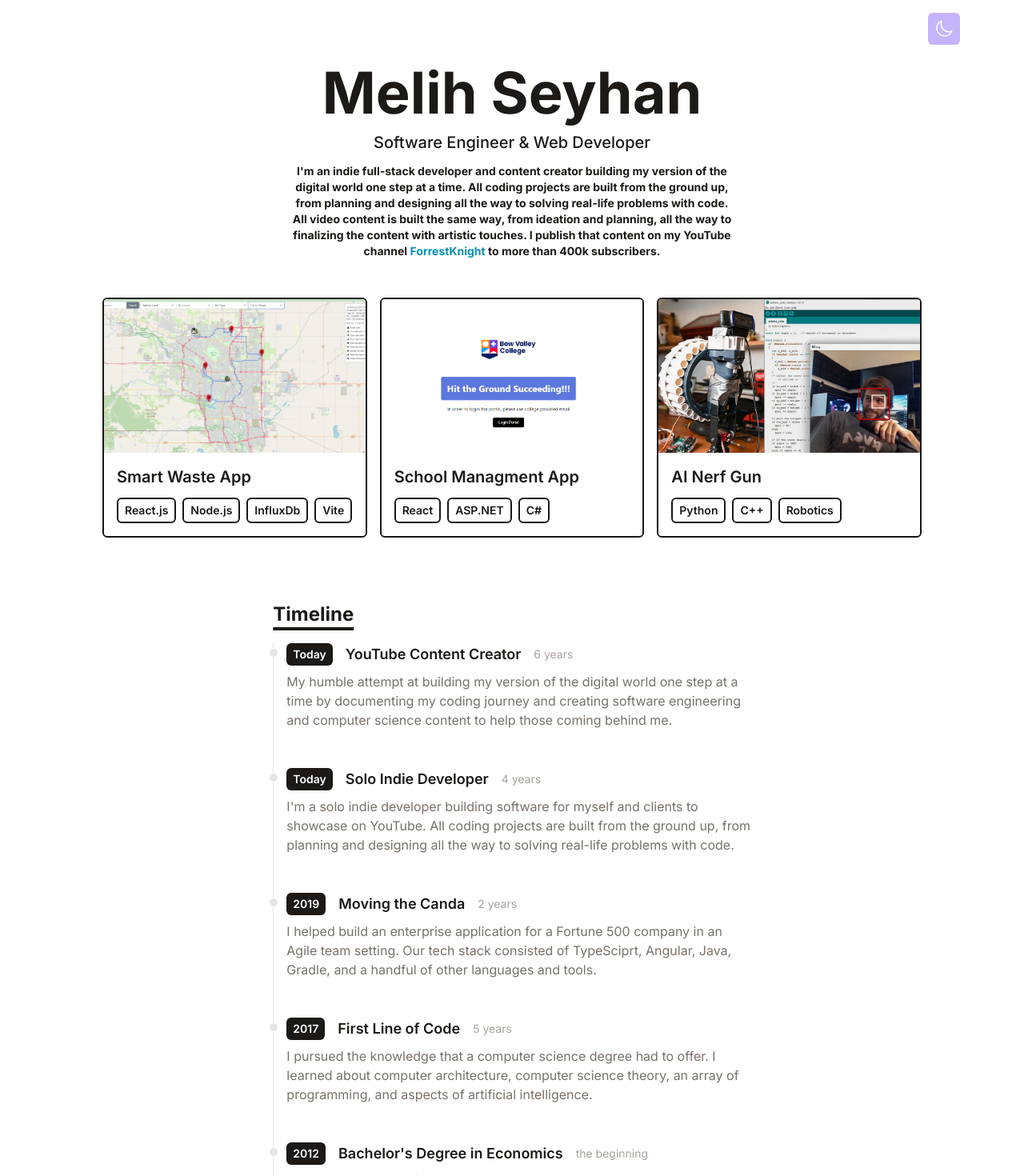
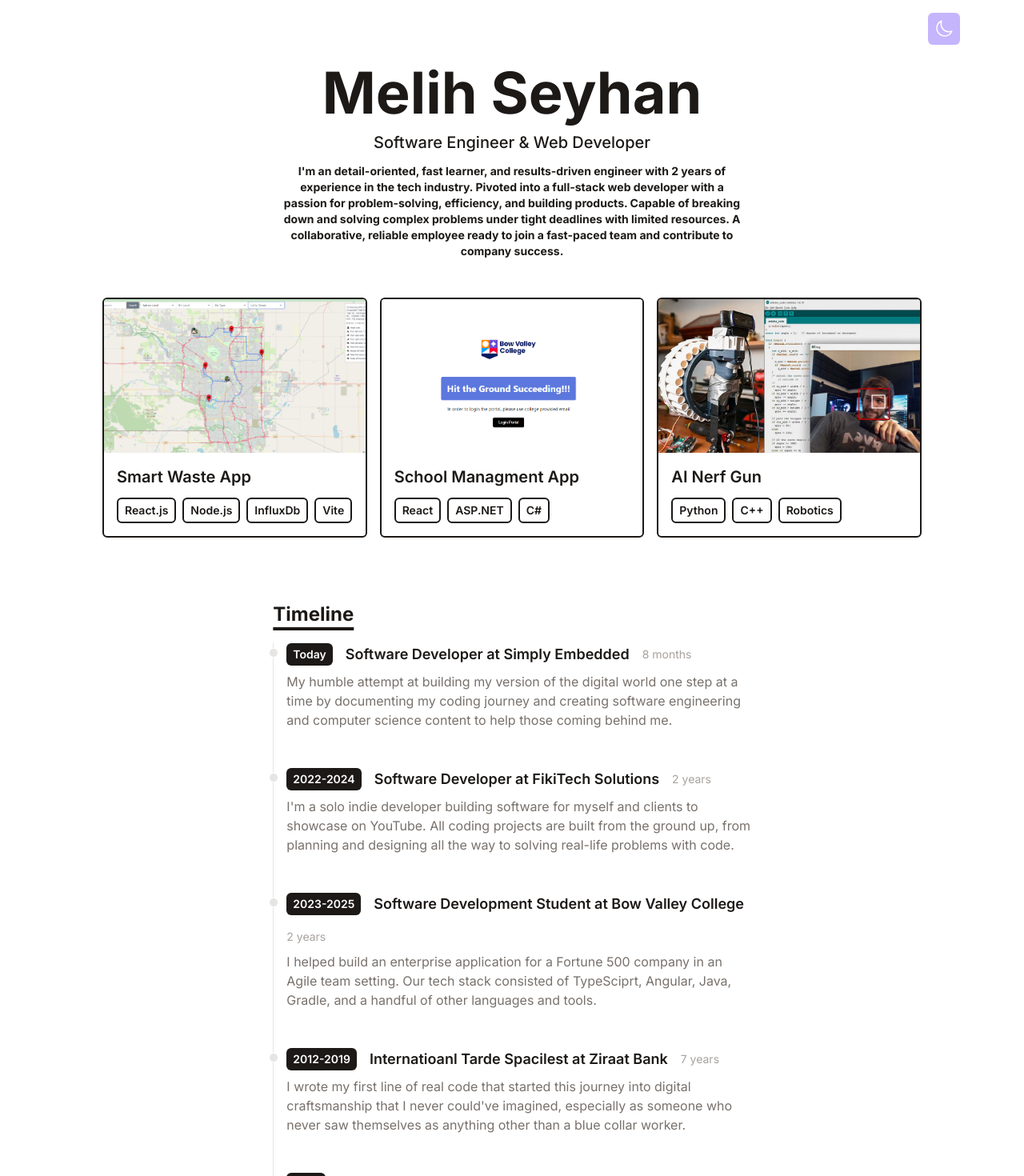
Before and after one commit to upmelih/melihseyhan, a React (Vite) app: page / in a window 1280 px wide. Shown: the top 1470 px of the page at 80% size. Built offline with nearby package versions, Linux system fonts and the light colour scheme.

Commit message:
edit intro components

```diff
--- a/src/components/Intro.jsx
+++ b/src/components/Intro.jsx
@@ -6,23 +6,11 @@ function Intro() {
          <h1 className="text-4xl md:text-7xl dark:text-white mb-1 md:mb-3 font-bold">Melih Seyhan</h1>
          <p className="text-base md:text-xl mb-3 font-medium">Software Engineer & Web Developer</p>
          <p className="text-sm max-w-xl mb-6 font-bold">
-            I'm an indie full-stack developer and content creator building my
-            version of the digital world one step at a time. All coding projects
-            are built from the ground up, from planning and designing all the way
-            to solving real-life problems with code.
-            <br />
-            All video content is built the same way, from ideation and planning,
-            all the way to finalizing the content with artistic touches. I publish
-            that content on my YouTube channel{' '}
-            <a
-               href="https://youtube.com/fknight"
-               target="_blank"
-               className="text-cyan-600 hover:underline underline-offset-2 decoration-2 decoration-red-600"
-               rel="noreferrer noopener"
-            >
-               ForrestKnight
-            </a>{' '}
-            to more than 400k subscribers.
+            I'm an detail-oriented, fast learner, and results-driven engineer with 2 years of experience in the tech industry. Pivoted into a
+full-stack web developer with a passion for problem-solving, efficiency, and building products. Capable of breaking down and
+solving complex problems under tight deadlines with limited resources. A collaborative, reliable employee ready to join a
+fast-paced team and contribute to company success.
+
          </p>
       </div>
    )
--- a/src/data/timeline.js
+++ b/src/data/timeline.js
@@ -1,31 +1,31 @@
 export default [
    {
       year: 'Today',
-      title: 'YouTube Content Creator',
-      duration: '6 years',
+      title: 'Software Developer at Simply Embedded',
+      duration: '8 months',
       details:
          'My humble attempt at building my version of the digital world one step at a time by documenting my coding journey and creating software engineering and computer science content to help those coming behind me.',
    },
    {
-		year: 'Today',
-		title: 'Solo Indie Developer',
-		duration: '4 years',
+		year: '2022-2024',
+		title: 'Software Developer at FikiTech Solutions',
+		duration: '2 years',
 		details:
 			"I'm a solo indie developer building software for myself and clients to showcase on YouTube. All coding projects are built from the ground up, from planning and designing all the way to solving real-life problems with code.",
 	},
 	{
-		year: '2019',
-		title: 'Moving the Canda',
+		year: '2023-2025',
+		title: 'Software Development Student at Bow Valley College',
 		duration: '2 years',
 		details:
 			'I helped build an enterprise application for a Fortune 500 company in an Agile team setting. Our tech stack consisted of TypeSciprt, Angular, Java, Gradle, and a handful of other languages and tools.',
 	},
 	{
-		year: '2017',
-		title: "First Line of Code",
-		duration: '5 years',
+		year: '2012-2019',
+		title: "Internatioanl Tarde Spacilest at Ziraat Bank",
+		duration: '7 years',
 		details:
-			'I pursued the knowledge that a computer science degree had to offer. I learned about computer architecture, computer science theory, an array of programming, and aspects of artificial intelligence.',
+			"I wrote my first line of real code that started this journey into digital craftsmanship that I never could've imagined, especially as someone who never saw themselves as anything other than a blue collar worker.",
 	},
 	{
 		year: '2012',
```
